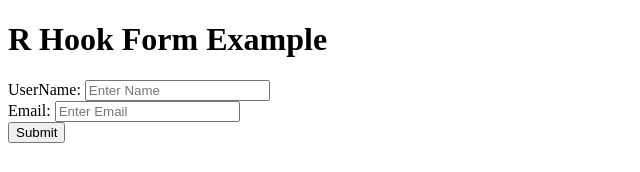
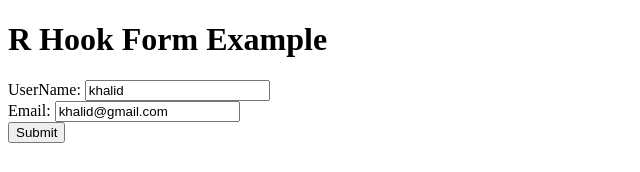
Before and after one commit to mohaimenkhalid/react-hook-form, a React (Vite) app: page / in a window 1280 px wide. Shown: the top 172 px of the page, without its empty margins (0-640 px from the left). Built offline with nearby package versions, Linux system fonts and the light colour scheme.

Commit message:
set default value

```diff
--- a/src/App.jsx
+++ b/src/App.jsx
@@ -3,7 +3,13 @@ import {DevTool} from "@hookform/devtools"
 import "./App.css"
 
 export default function App() {
-    const form = useForm()
+    const form = useForm({
+        defaultValues: {
+            //you call api and set data default value
+            username: "khalid",
+            email: "khalid@gmail.com"
+        }
+    })
     const {register, control, handleSubmit, formState} = form
     const {errors} = formState;
     const onSubmit = (data) => {
@@ -38,7 +44,7 @@ export default function App() {
                                },
                                validate: {
                                    allowEmail: (fieldValue) => {
-                                       return !fieldValue.endsWith('gmail.com') || "Only allow gmail account"
+                                       return fieldValue.endsWith('gmail.com') || "Only allow gmail account"
                                    },
                                    blackListedEmail: (fieldValue) => {
                                        return fieldValue.contains('baddomain.com') || "This email is black listed"
```
